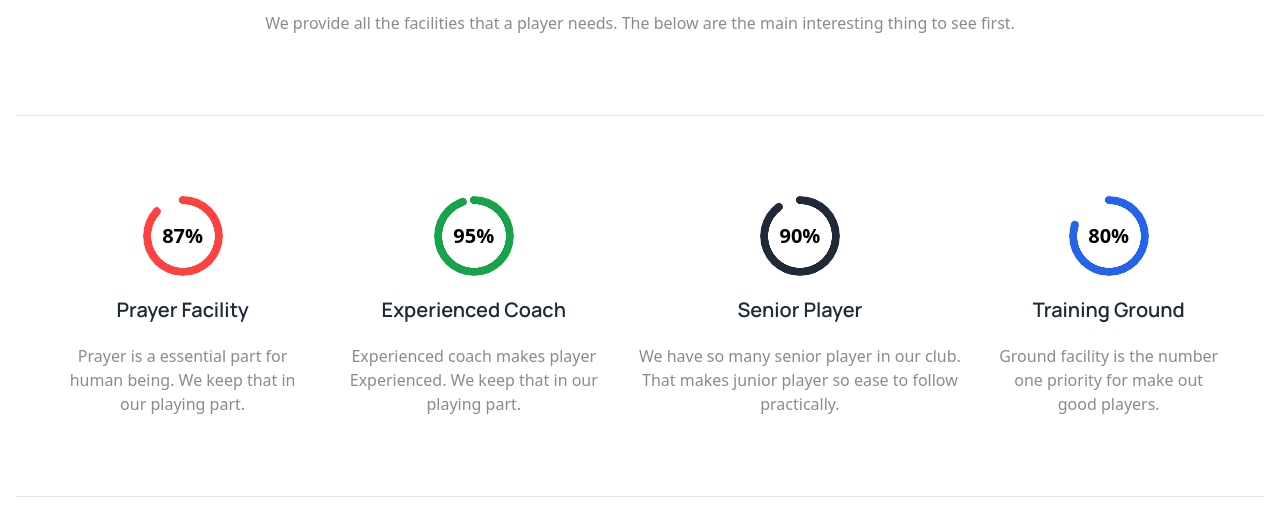
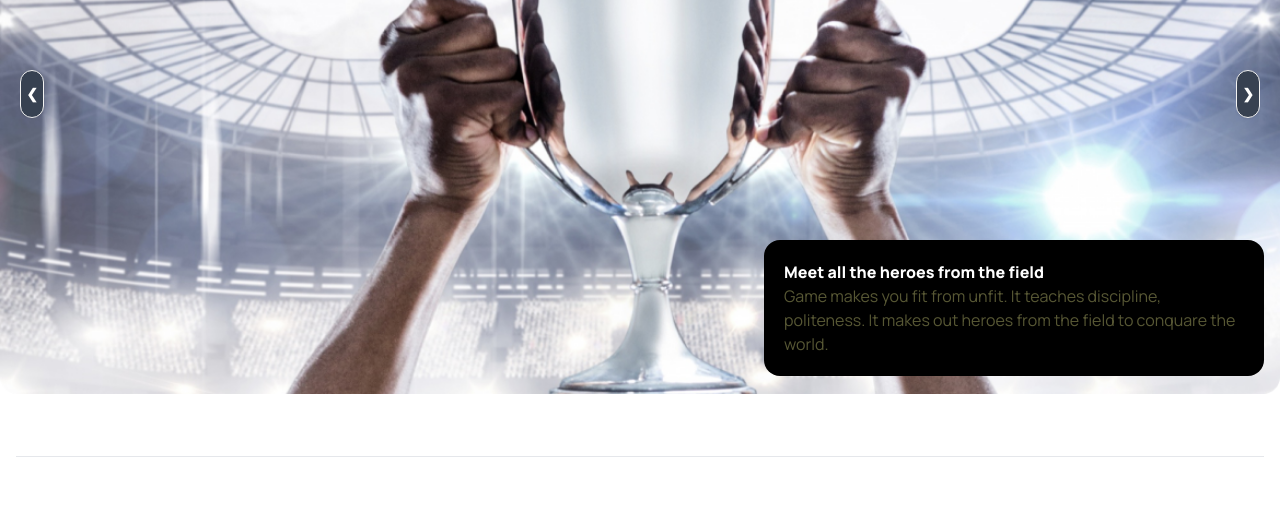
Before and after one commit to AdnaNation/assignment03, a plain HTML site: page index.html in a window 1280 px wide. Shown: the part 274-800 px from the top of the page. Drawn offline with nearby package versions, Linux system fonts and the light colour scheme.

Commit message:
banner section added

```diff
--- a/index.html
+++ b/index.html
@@ -86,24 +86,32 @@
             </div>
         </div>
         <!-- banner section -->
-        <div class="lg:container mx-auto hidden">
-            <div class="carousel w-full">
-                <div id="slide1" class="carousel-item relative w-full bg-[url(Images/1.png)] h-[50vh]">
-                    <div>
-                        <h1 class="text-black">Meet all the heroes from the field</h1>
-                    </div>
-
-                    <!-- <img src="Images/1.png" class="w-full lg:h-[600px]" /> -->
-
-                    <div class="absolute flex justify-between transform -translate-y-1/2 left-5 right-5 top-1/2">
-                        <a href="#slide2" class="btn btn-circle">❮</a>
-                        <a href="#slide2" class="btn btn-circle">❯</a>
-                    </div>
+        <div class="carousel w-full lg:h-[600px]">
+            <div id="slide1" class="carousel-item relative w-full">
+                <img src="Images/1.png" class="w-full" />
+                <div class="absolute flex justify-between  transform -translate-y-1/2 left-5 right-5 top-1/2">
+                    <a href="#slide2" class="btn btn-circle bg-gray-700 text-white w-6 h-6">❮</a>
+                    <a href="#slide2" class="btn btn-circle bg-gray-700 text-white w-6 h-6">❯</a>
+                </div>
+            </div>
+            <div id="slide2" class="carousel-item relative w-full">
+                <img src="Images/4.png" class="w-full" />
+                <div class="absolute flex justify-between transform -translate-y-1/2 left-5 right-5 top-1/2">
+                    <a href="#slide1" class="btn btn-circle bg-gray-700 text-white w-6 h-6">❮</a>
+                    <a href="#slide1" class="btn btn-circle bg-gray-700 text-white w-6 h-6">❯</a>
                 </div>
             </div>
 
         </div>
-
+        <div class="lg:flex justify-end lg:-mt-40 relative z-10">
+            <div class=" bg-black text-white manrope rounded-2xl mx-4 p-5 lg:w-[500px]">
+                <h3 class="text2xl font-extrabold">Meet all the heroes from the field</h3>
+                <p class="text-color6">Game makes you fit from unfit. It teaches discipline, politeness. It makes out
+                    heroes
+                    from the field to
+                    conquare the world. </p>
+            </div>
+        </div>
     </header>
     <main class="lg:container mx-auto px-4">
         <!-- professional hockeys club -->
```
